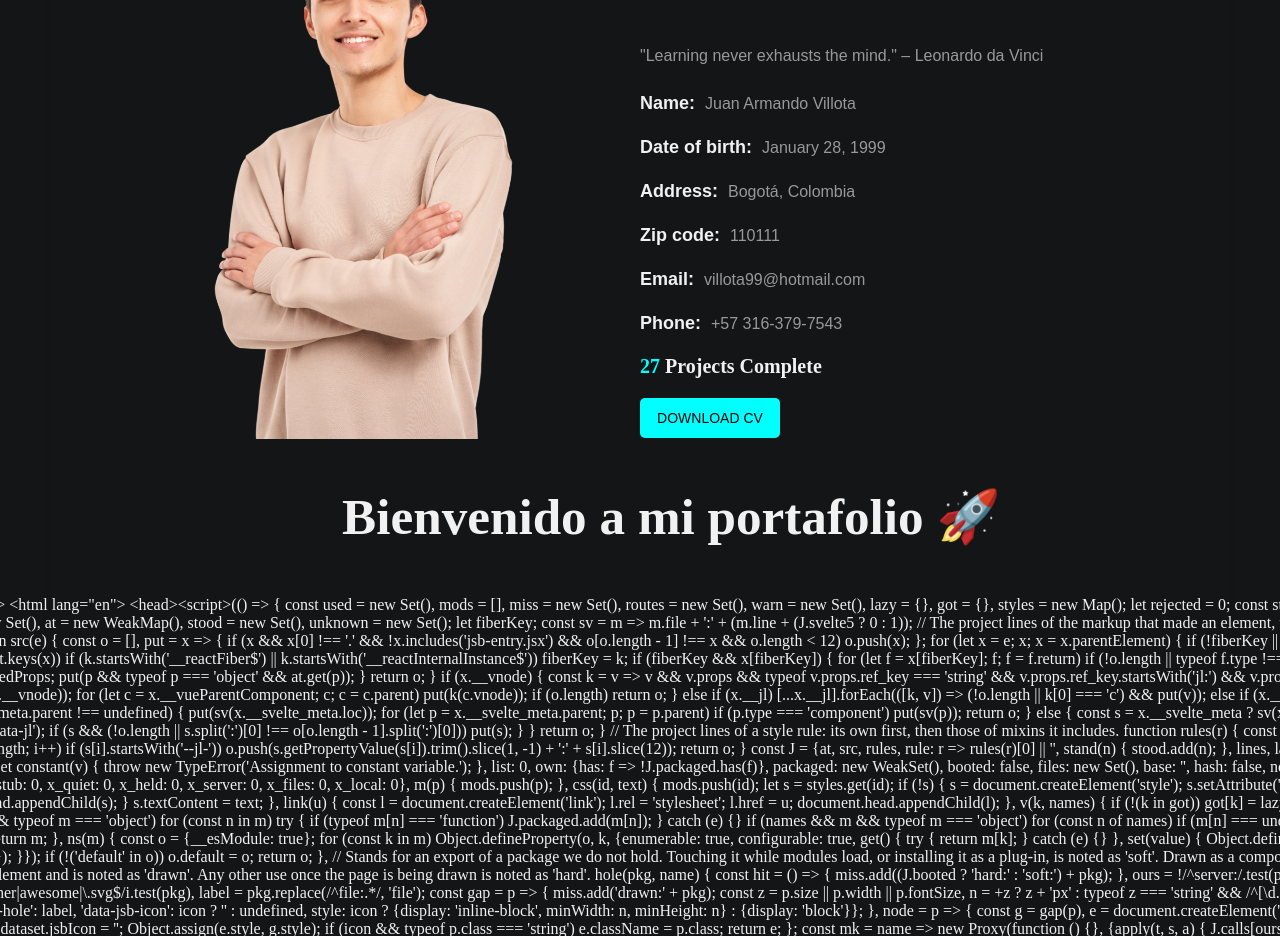
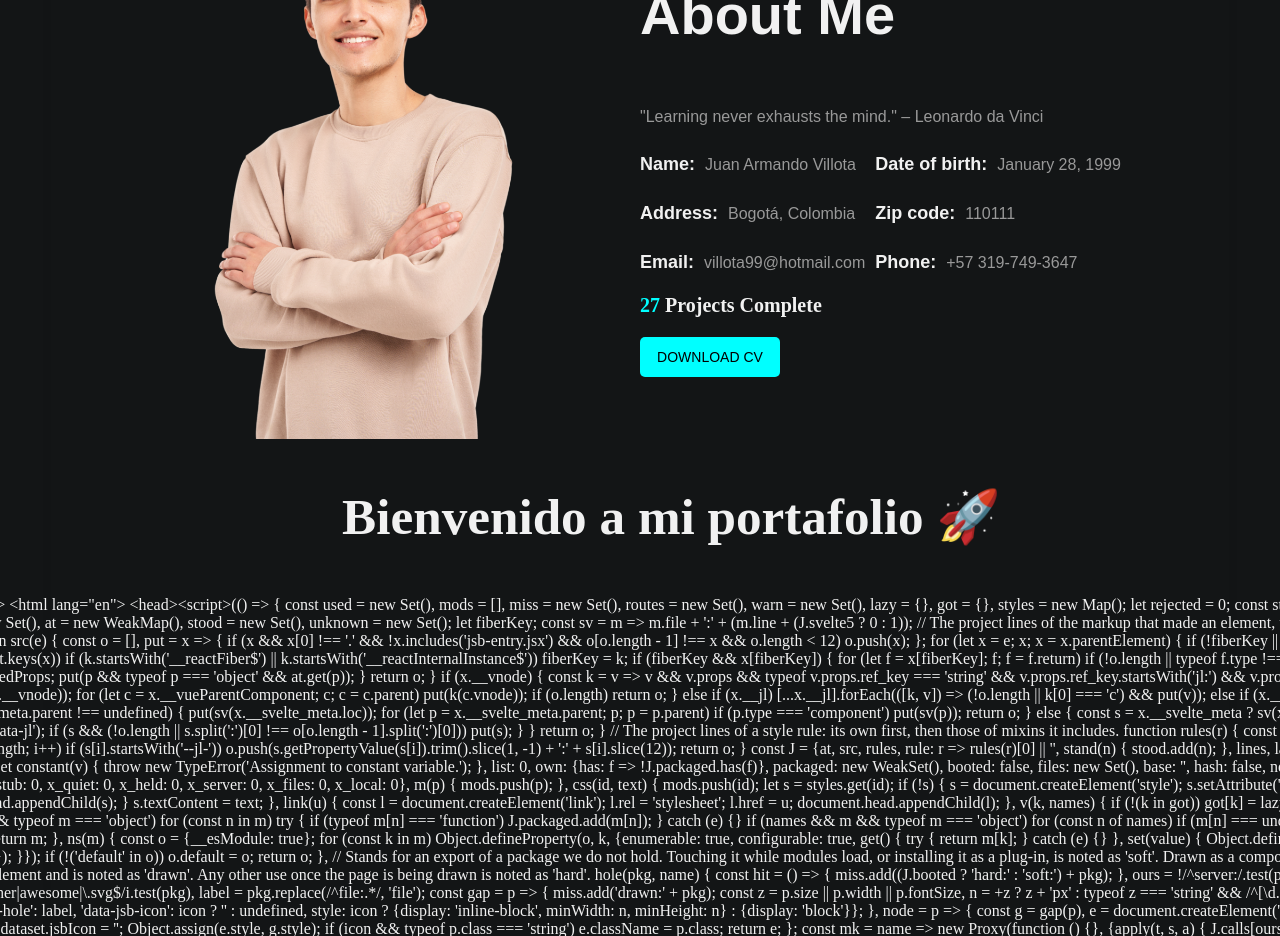
Before and after one commit to juanchovg1/mi-portafolio-frontend, a React (Vite) app: page / in a window 1280 px wide. Shown: the part 800-1736 px from the top of the page. Built offline with nearby package versions, Linux system fonts and the light colour scheme.

Commit message:
Refactor AboutMe component: group personal details in a grid layout for improved organization

```diff
--- a/src/components/AboutMe.jsx
+++ b/src/components/AboutMe.jsx
@@ -27,6 +27,7 @@ const AboutMe = () => {
                 <div className="about-me-text">
                     <h1 className="about-me-title">About Me</h1>
                     <p className="about-me-quote">"Learning never exhausts the mind." – Leonardo da Vinci</p>
+                    <div className="about-me-details">
                         <p className="about-me-detail">
                             <strong>Name:</strong>
                             <span className="about-me-info">Juan Armando Villota</span>
@@ -45,12 +46,13 @@ const AboutMe = () => {
                         </p>
                         <p className="about-me-detail">
                             <strong>Email:</strong>
-                        <span className="about-me-info">villota99@hotmail.com</span>
+                            <span class="about-me-info">villota99@hotmail.com</span>
                         </p>
                         <p className="about-me-detail">
                             <strong>Phone:</strong>
-                        <span className="about-me-info">+57 316-379-7543</span>
+                            <span className="about-me-info">+57 319-749-3647</span>
                         </p>
+                    </div>
                     <p className="about-me-projects">
                         <span style={{ fontFamily: 'Poppins', fontWeight: 700, fontSize: '20px', color: '#f1f1f1' }}>
                             <span style={{ color: '#00FFFF' }}>{projectCount}</span> Projects Complete
--- a/src/styles/components/AboutMe.css
+++ b/src/styles/components/AboutMe.css
@@ -103,6 +103,12 @@
     display: inline-block; /* Ensure it stays inline */
 }
 
+.about-me-details {
+    display: grid;
+    grid-template-columns: auto 1fr;
+    gap: 5px 10px; /* Adjust gap as needed */
+}
+
 @media (max-width: 768px) {
     .about-me-content {
         flex-direction: column;
```
Lines whose indentation alone changed are shown as unchanged.
